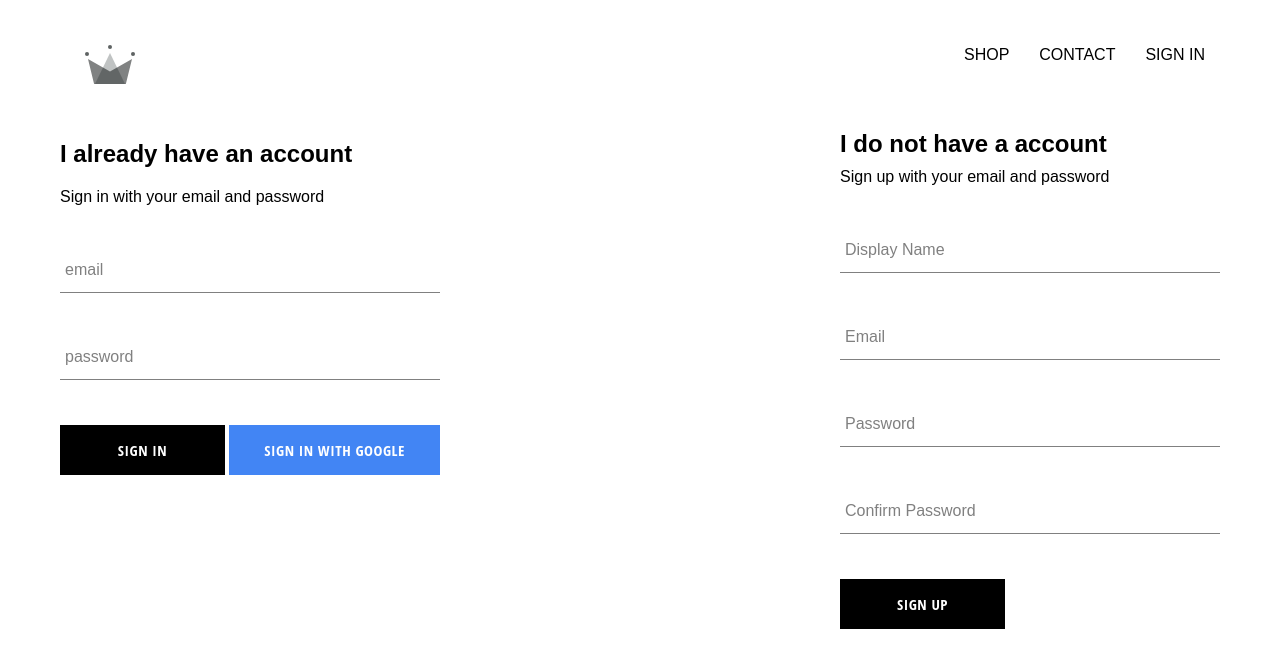
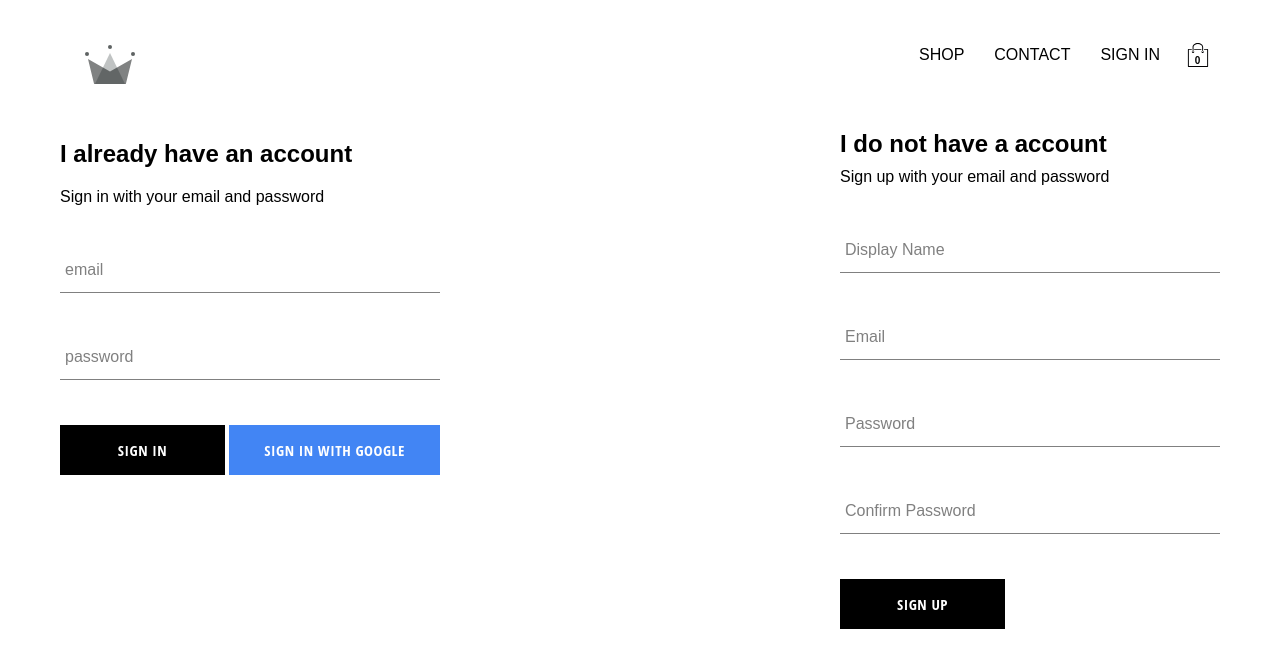
Before and after one commit to vivianha33/crwn-clothing, a React (Create React App) app: page /signIn in a window 1280 px wide. Shown: the top 668 px of the page. Built offline with nearby package versions, Linux system fonts and the light colour scheme; no server answers.

Commit message:
added cartIcon and cart-dropdown components to our application, also implemented cart reducer

```diff
--- /dev/null
+++ b/src/components/cart-dropdown/cart-dropdown.component.jsx
@@ -0,0 +1,12 @@
+import React from 'react';
+import CustomButton from '../custom-button/custom-button.component'
+import './cart-dropdown.styles.scss';
+
+const CartDropDown = () => (
+    <div className = 'cart-dropdown'>
+        <div className = 'cartItems'/>
+        <CustomButton>GO TO CHECKOUT</CustomButton>
+    </div>
+)
+
+export default CartDropDown
--- /dev/null
+++ b/src/components/cart-dropdown/cart-dropdown.styles.scss
@@ -0,0 +1,24 @@
+.cart-dropdown{
+    position: absolute;
+    width:240px;
+    height: 340px;
+    display: flex;
+    flex-direction: column;
+    padding: 20px;
+    border: 1px solid black;
+    background-color: white;
+    top: 80px;
+    right: 0;
+    z-index: 5;
+
+    .cart-items{
+        height: 240px;
+        display: flex;
+        flex-direction: column;
+        overflow: scroll;
+    }
+
+    button{
+        margin-top:auto;
+    }
+}
--- /dev/null
+++ b/src/components/cart-icon/cart-icon.component.jsx
@@ -0,0 +1,25 @@
+import React from 'react';
+import {connect} from 'react-redux';
+
+import {toggleCartHidden} from '../../redux/cart/cart.actions'
+
+import {ReactComponent as ShoppingIcon} from '../../assets/shopping-bag.svg';
+
+import './cart-icon.styles.scss';
+
+const CartIcon = ({toggleCartHidden}) =>(
+    <div className = 'cart-icon' onClick = {toggleCartHidden}>
+        <ShoppingIcon className = 'shopping-icon' />
+        <span className = 'item-count'>0</span>
+    </div>
+);
+
+
+const mapDispatchToProps = dispatch => ({
+    toggleCartHidden: () => dispatch(toggleCartHidden())
+});
+
+export default connect(
+    null,
+    mapDispatchToProps
+    )(CartIcon)
--- /dev/null
+++ b/src/components/cart-icon/cart-icon.styles.scss
@@ -0,0 +1,22 @@
+.cart-icon{
+    width: 45px;
+    height: 45px;
+    position: relative;
+    display: flex;
+    align-items: center;
+    justify-content: center;
+    cursor: pointer;
+
+
+    .shopping-icon{
+        width: 24px;
+        height: 24px;
+    }
+
+    .item-count{
+        position: absolute;
+        font-size: 10px;
+        font-weight: bold;
+        bottom: 12px;
+    }
+}
--- a/src/components/header/header.component.jsx
+++ b/src/components/header/header.component.jsx
@@ -10,7 +10,10 @@
 
 import './header.styles.scss';
 
-const Header = ({currentUser}) => (
+import CartIcon from '../cart-icon/cart-icon.component'
+import CartDropDown from '../cart-dropdown/cart-dropdown.component';
+
+const Header = ({currentUser, hidden}) => (
     <div className = 'header'>
         <Link className = 'logo-container' to = "/">
             <Logo className = 'logo' />
@@ -30,13 +33,18 @@
                     SIGN IN
                 </Link>)
             }
+            <CartIcon/>
         </div>
+        { hidden ? null :
+        <CartDropDown/>
+        }
     </div>
 )
 
 //allows us to access the root reducer
-const mapStateToProps = state => ({
-    currentUser: state.user.currentUser
+const mapStateToProps = ({user: {currentUser}, cart: {hidden}}) => ({
+    currentUser,
+    hidden
 })
 
 //first arguent is the function that allows us to access the root reducer
--- /dev/null
+++ b/src/redux/cart/cart.actions.js
@@ -0,0 +1,5 @@
+import CartActionTypes from './cart.types';
+
+export const toggleCartHidden = () => ({
+    type: CartActionTypes.TOGGLE_CART_HIDDEN
+})
--- /dev/null
+++ b/src/redux/cart/cart.reducer.js
@@ -0,0 +1,21 @@
+//we create redux files for the cart drop down because we don't know if the only way that we want to hide the dropdown is via click
+
+import CartActionTypes from './cart.types';
+
+const INITIAL_STATE = {
+    hidden: true
+};
+
+const cartReducer = (state = INITIAL_STATE, action) => {
+    switch(action.type){
+        case CartActionTypes.TOGGLE_CART_HIDDEN:
+            return {
+                ...state,
+                hidden: !state.hidden
+            }
+        default:
+            return state;
+    }
+}
+
+export default cartReducer;
--- /dev/null
+++ b/src/redux/cart/cart.types.js
@@ -0,0 +1,5 @@
+const CartActionTypes= {
+    TOGGLE_CART_HIDDEN: 'TOGGLE_CART_HIDDEN'
+}
+
+export default CartActionTypes;
--- a/src/redux/root-reducer.js
+++ b/src/redux/root-reducer.js
@@ -4,8 +4,10 @@
 //allows us to combine reducers
 import {combineReducers} from 'redux';
 import userReducer from './user/user.reducer';
+import cartReducer from './cart/cart.reducer'
 
 export default combineReducers({
     //key is the actual reducers we wrote
-    user: userReducer
+    user: userReducer,
+    cart: cartReducer
 })
```
Also changed, not shown: src/assets/shopping-bag.svg (added).
